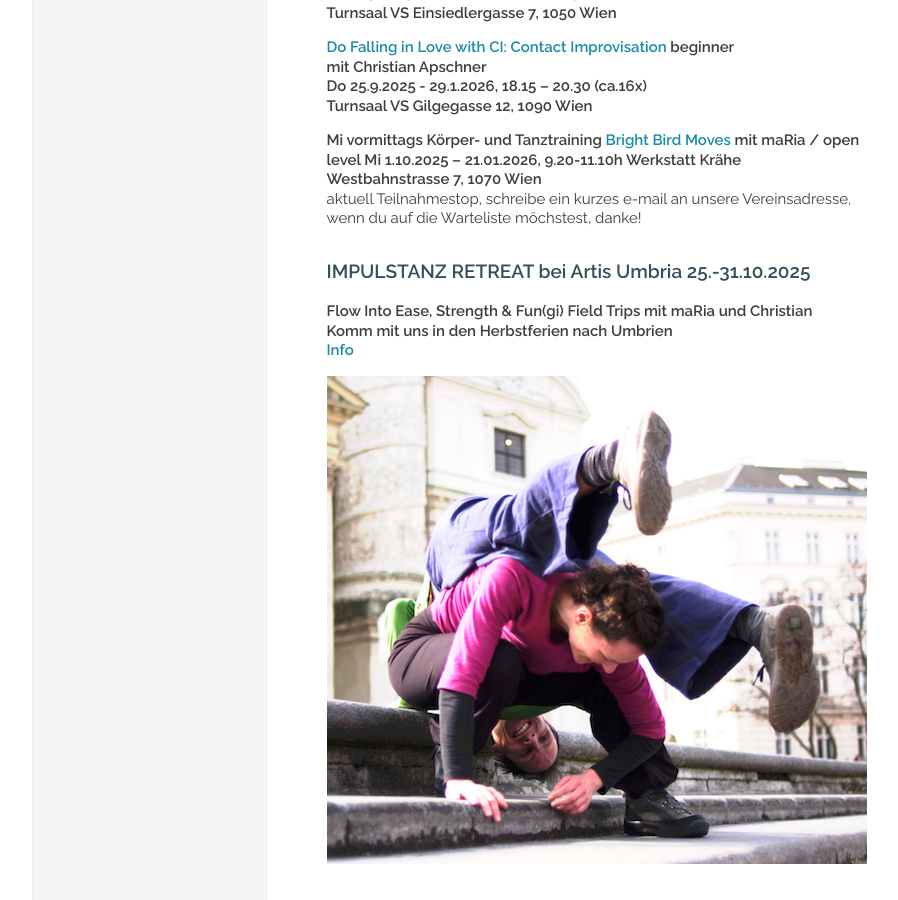
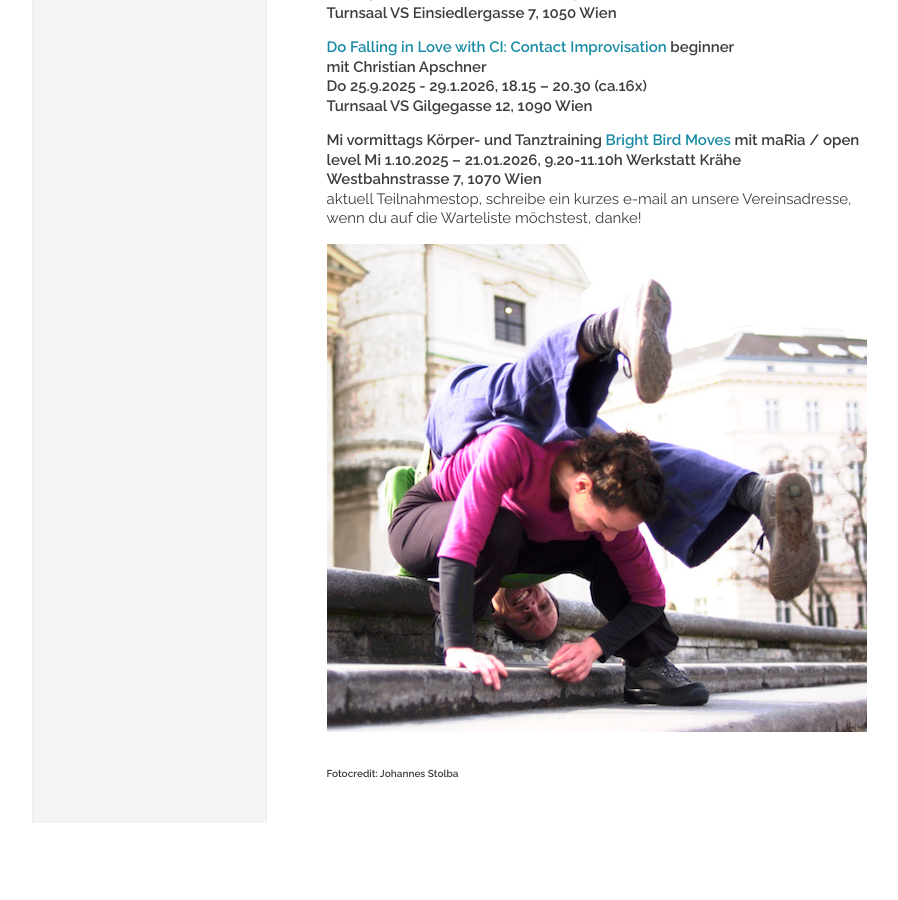
Before and after one commit to manulari/rollingpointat, a Jekyll site: the page built from _pages_de/index.md, in a window 1280 px wide and 900 px high, scrolled down 1996 px. Shown: the whole window, without its empty margins (152-1050 px from the left). Built offline with Jekyll 4.4.1, drawn with Linux system fonts in a browser that asks for light colours; comment, search, counter and statistics services are not loaded; after the commit the page ends 2819 px from its top, so only the background shows below that.

Commit message:
Update page (de) “index”

```diff
--- a/_pages_de/index.md
+++ b/_pages_de/index.md
@@ -79,12 +79,6 @@ Open Level Jams (Neueinsteigende sind zur Teilnahme an der Jams eingeladen): **1
 Mi 1.10.2025 – 21.01.2026, 9.20-11.10h Werkstatt Krähe Westbahnstrasse 7, 1070 Wien**\
 aktuell Teilnahmestop, schreibe ein kurzes e-mail an unsere Vereinsadresse, wenn du auf die Warteliste möchstest, danke!
 
-### **IMPULSTANZ RETREAT bei Artis Umbria 25.-31.10.2025**
-
-**Flow Into Ease, Strength & Fun(gi) Field Trips mit maRia und Christian**\
-**Komm mit uns in den Herbstferien nach Umbrien**\
-**[Info](https://www.artisumbria.com/offer/flow)**
-
 ![Mehr CI auf der Stiege](/assets/uploads/dsc_1941a.jpg "Mehr CI auf der Stiege")
 
 ###### Fotocredit: Johannes Stolba
```
